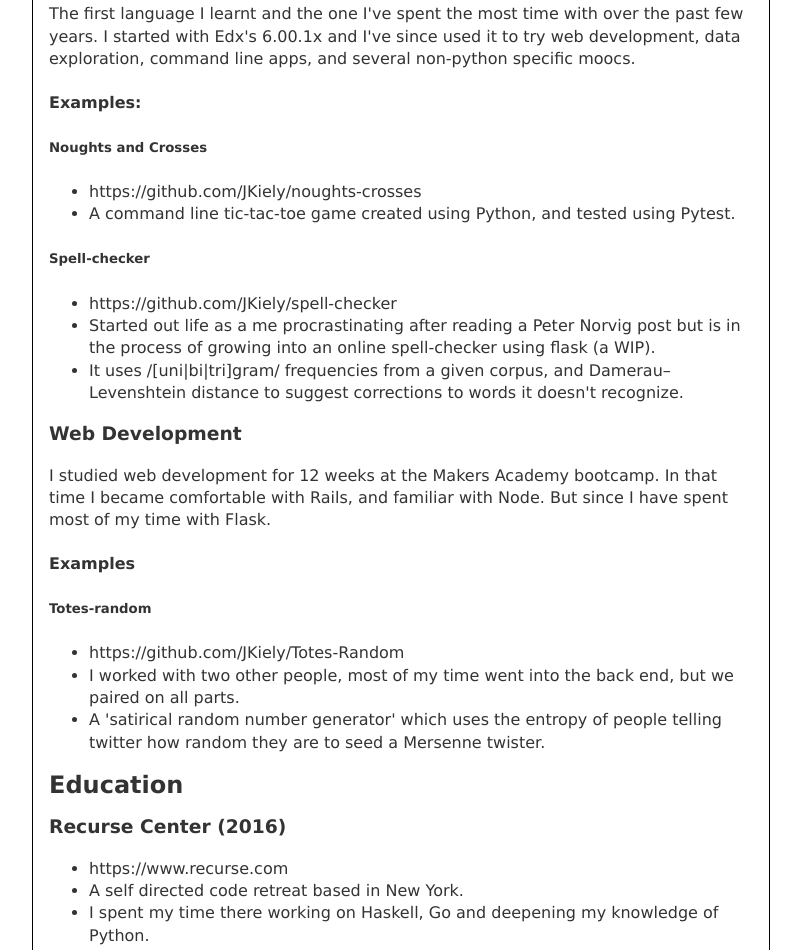
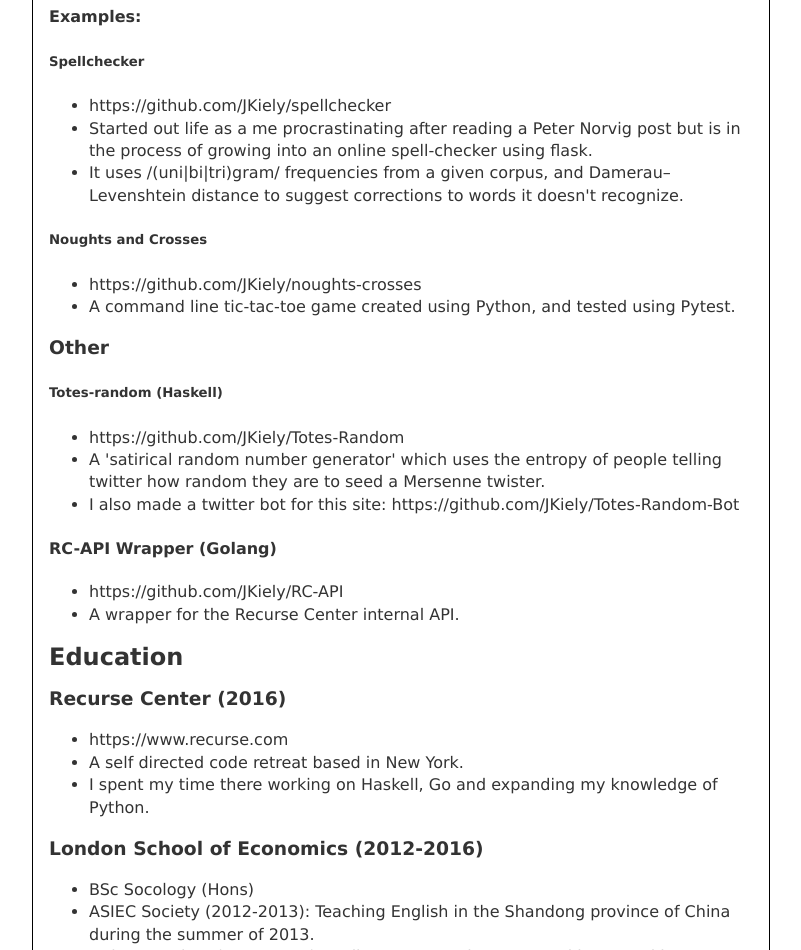
Before and after one commit to JKiely/CV, a plain HTML site: page index.html in a window 1280 px wide. Shown: the part 210-1160 px from the top of the page, without its empty margins (239-1040 px from the left). Drawn offline with Linux system fonts and the light colour scheme.

Commit message:
added others section

```diff
--- a/index.html
+++ b/index.html
@@ -28,34 +28,36 @@
 <p><sub>jjkiely@gmail.com • 07983622667 • jkiely.co.uk • github.com/jkiely </sub></p>
 <h2 id="skills">Skills</h2>
 <h3 id="python">Python</h3>
-<p>The first language I learnt and the one I've spent the most time with over the past few years. I started with Edx's 6.00.1x and I've since used it to try web development, data exploration, command line apps, and several non-python specific moocs.</p>
 <h4 id="examples">Examples:</h4>
+<h5 id="spellchecker">Spellchecker</h5>
+<ul>
+<li>https://github.com/JKiely/spellchecker</li>
+<li>Started out life as a me procrastinating after reading a Peter Norvig post but is in the process of growing into an online spell-checker using flask.</li>
+<li>It uses /(uni|bi|tri)gram/ frequencies from a given corpus, and Damerau–Levenshtein distance to suggest corrections to words it doesn't recognize.</li>
+</ul>
 <h5 id="noughts-and-crosses">Noughts and Crosses</h5>
 <ul>
 <li>https://github.com/JKiely/noughts-crosses</li>
 <li>A command line tic-tac-toe game created using Python, and tested using Pytest.</li>
 </ul>
-<h5 id="spell-checker">Spell-checker</h5>
-<ul>
-<li>https://github.com/JKiely/spell-checker</li>
-<li>Started out life as a me procrastinating after reading a Peter Norvig post but is in the process of growing into an online spell-checker using flask (a WIP).</li>
-<li>It uses /[uni|bi|tri]gram/ frequencies from a given corpus, and Damerau–Levenshtein distance to suggest corrections to words it doesn't recognize.</li>
-</ul>
-<h3 id="web-development">Web Development</h3>
-<p>I studied web development for 12 weeks at the Makers Academy bootcamp. In that time I became comfortable with Rails, and familiar with Node. But since I have spent most of my time with Flask.</p>
-<h4 id="examples-1">Examples</h4>
-<h5 id="totes-random">Totes-random</h5>
+<h3 id="other">Other</h3>
+<h5 id="totes-random-haskell">Totes-random (Haskell)</h5>
 <ul>
 <li>https://github.com/JKiely/Totes-Random</li>
-<li>I worked with two other people, most of my time went into the back end, but we paired on all parts.</li>
 <li>A 'satirical random number generator' which uses the entropy of people telling twitter how random they are to seed a Mersenne twister.</li>
+<li>I also made a twitter bot for this site: https://github.com/JKiely/Totes-Random-Bot</li>
+</ul>
+<h4 id="rc-api-wrapper-golang">RC-API Wrapper (Golang)</h4>
+<ul>
+<li>https://github.com/JKiely/RC-API</li>
+<li>A wrapper for the Recurse Center internal API.</li>
 </ul>
 <h2 id="education">Education</h2>
 <h3 id="recurse-center-2016">Recurse Center (2016)</h3>
 <ul>
 <li>https://www.recurse.com</li>
 <li>A self directed code retreat based in New York.</li>
-<li>I spent my time there working on Haskell, Go and deepening my knowledge of Python.</li>
+<li>I spent my time there working on Haskell, Go and expanding my knowledge of Python.</li>
 </ul>
 <h3 id="london-school-of-economics-2012-2016">London School of Economics (2012-2016)</h3>
 <ul>
@@ -71,12 +73,12 @@
 <li>Learned technologies including Rails, Node, and Sinatra.</li>
 </ul>
 <h2 id="experience">Experience</h2>
-<h3 id="research-assistant2014-2015">Research Assistant(2014-2015)</h3>
+<h3 id="research-assistant-at-the-lse-2014-2015">Research Assistant at the LSE (2014-2015)</h3>
 <ul>
 <li>Cleaning data for papers looking at the relationship between income and voter turnout.</li>
-<li>Writing python code to scrape drug reviews and prices off of forums relating the the silk road and agora, as well as advising on code to scrape the sites themselves. Yes, this really was for a grad student and not for myself.</li>
+<li>Writing python code to scrape drug reviews and prices off of forums relating the the silk road and agora.</li>
 </ul>
-<h3 id="barmanmanager-2008-2010-2011-2012">Barman/Manager (2008-2010, 2011-2012)</h3>
+<h3 id="barmanmanager-at-dulwich-sports-club-2008-2010-2011-2012">Barman/Manager at Dulwich Sports Club (2008-2010, 2011-2012)</h3>
 <ul>
 <li>Nothing to do with coding, but I was involved with scheduling, training, and hiring new staff, and a key holder for the building and the safe.</li>
 </ul>
```
Also changed, not shown: 3 other files.
